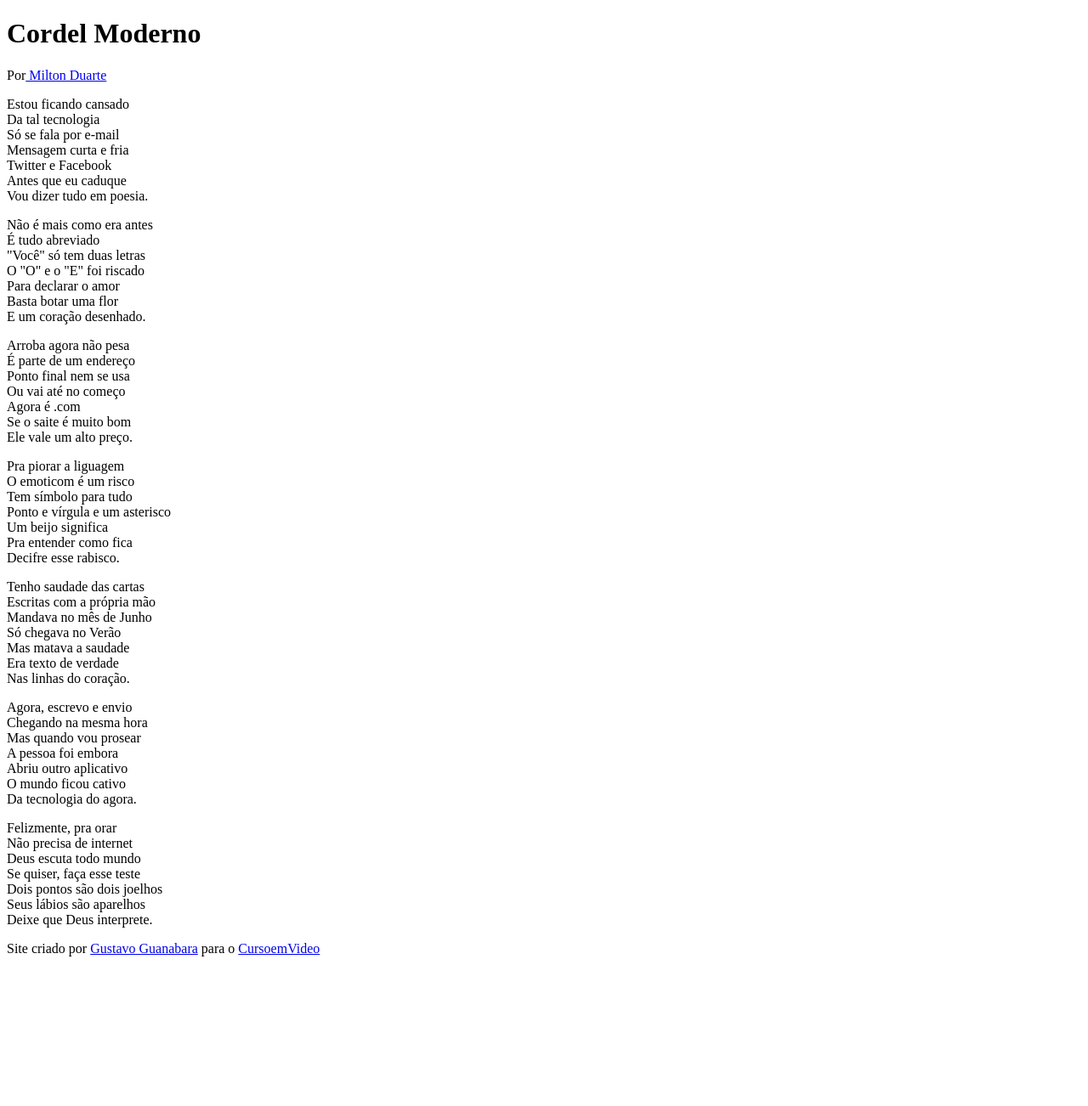
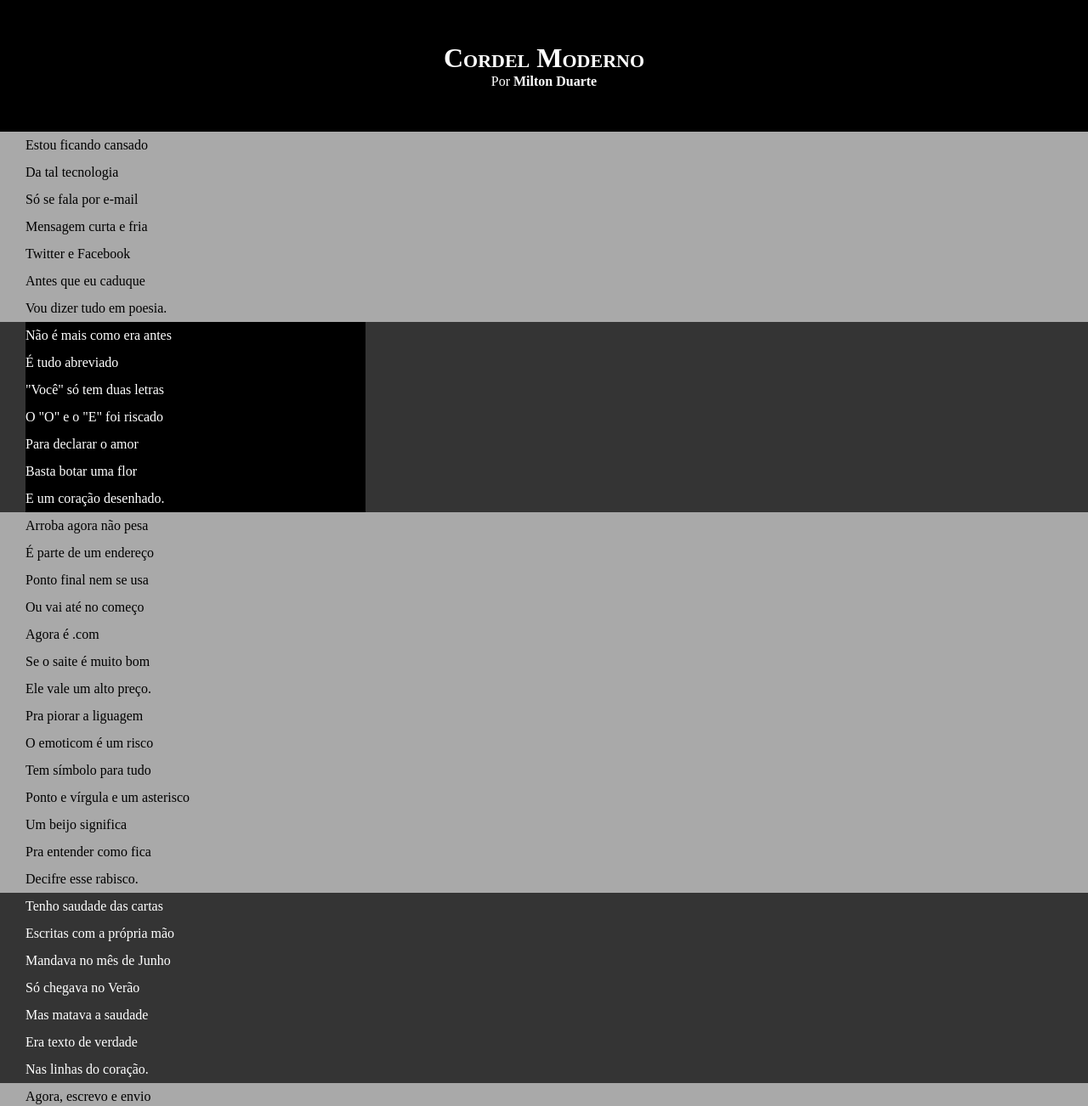
Before and after one commit to adrianoalcaraz/html-css, a plain HTML site: page exercicios/ex005/index.html in a window 1280 px wide. Shown: the top 1302 px of the page at 85% size. Before the commit the page ends 1142 px from the top, so only its background shows below. Drawn offline with Linux system fonts and the light colour scheme.

Commit message:
atualizei meu site

```diff
--- a/exercicios/ex012/index.html
+++ b/exercicios/ex005/index.html
@@ -14,7 +14,7 @@
         </p>
     </header>
 
-    <section>
+    <section class="normal">
         <p>
             Estou ficando cansado <br>
             Da tal tecnologia <br>
@@ -26,7 +26,7 @@
         </p>
     </section>
 
-    <section>
+    <section class="imagem">
         <p>
             Não é mais como era antes <br>
             É tudo abreviado <br>
@@ -38,7 +38,7 @@
         </p>
     </section>
 
-    <section>
+    <section class="normal">
         <p>
             Arroba agora não pesa <br>
             É parte de um endereço <br>
@@ -60,7 +60,7 @@
         </p>
     </section>
 
-    <section>
+    <section class="imagem">
         Tenho saudade das cartas <br>
         Escritas com a própria mão <br>
         Mandava no mês de Junho <br>
@@ -70,7 +70,7 @@
         Nas linhas do coração. <br>
     </section>
 
-    <section>
+    <section class="normal">
         <p>
             Agora, escrevo e envio <br>
             Chegando na mesma hora <br>
--- /dev/null
+++ b/exercicios/ex005/style.css
@@ -0,0 +1,53 @@
+@charset "UTF-8";
+
+* {
+    margin: 0px;
+    padding: 0px;
+}
+html, body {
+    min-height: 100vh;
+    background-color: darkgray;
+}
+header {
+    background-color: black;
+    color: white;
+    text-align: center;
+}
+header h1 {
+    padding-top: 50px;
+    font-variant: small-caps;
+    }
+header > p {
+    padding-bottom: 50px;
+}
+header a, footer a {
+    color: white;
+    text-decoration: none;
+    font-weight: bold;
+}
+header a:hover, footer a:hover {
+    text-decoration: underline;
+}
+section {
+    padding-top: 10hv;
+    padding-bottom: 10hv;
+    line-height: 2em;
+    padding-left: 30px;
+}
+section.normal {
+
+}
+section.imagem {
+    background-color: rgba(0, 0, 0, 0.692);
+    color: white;
+}
+section.imagem > p {
+    width: 400px;
+    background-color: black;
+}
+footer {
+    background-color: black;
+    color: white;
+    text-align: center;
+    padding: 10px;
+}
--- a/exercicios/ex012/style.css
+++ /dev/null
@@ -1 +0,0 @@
-@charset "UTF-8";
```
Also changed, not shown: exercicios/ex005/cordel-moderno.txt (renamed from exercicios/ex012/cordel-moderno.txt), exercicios/ex005/imagens/background001.jpg (renamed from exercicios/ex012/imagens/background001.jpg), exercicios/ex005/imagens/background002.jpg (renamed from exercicios/ex012/imagens/background002.jpg).
